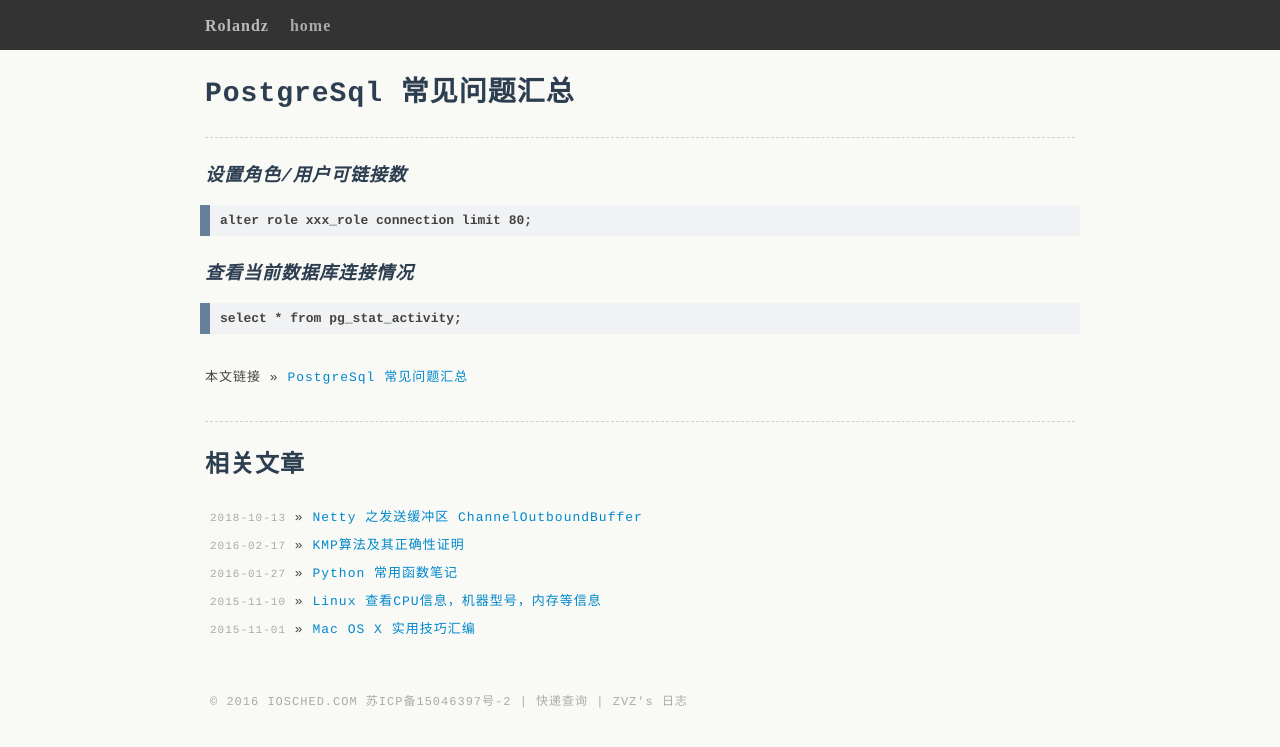
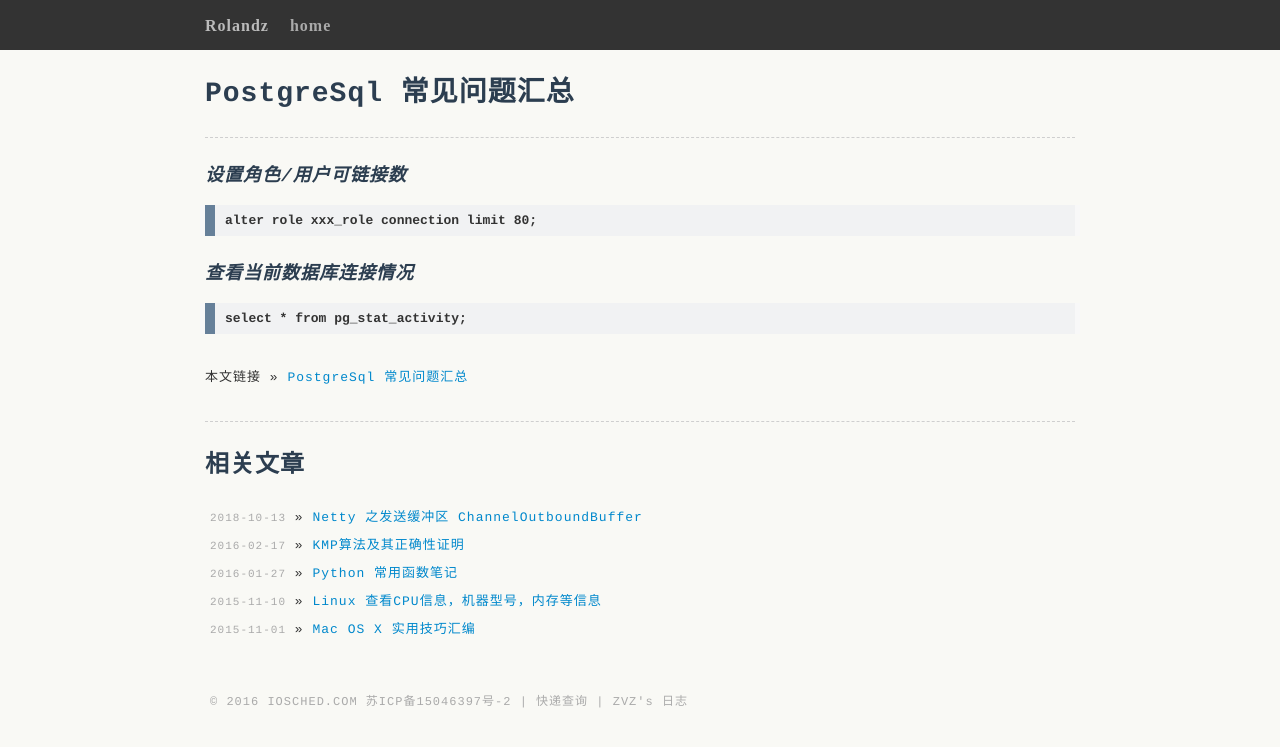
Before and after one commit to uxgnoz/uxgnoz.github.com, a Jekyll site: the page built from _posts/2016-11-09-postgresql-frq.md, in a window 1280 px wide. Shown: the top 747 px of the page. Built offline with Jekyll 4.4.1, drawn with Linux system fonts in a browser that asks for light colours; comment, search, counter and statistics services are not loaded.

Commit message:
screen.css

```diff
--- a/css/screen.css
+++ b/css/screen.css
@@ -20,7 +20,7 @@
   font: 15px Courier, 'Microsoft Yahei';
   /**font-size: small;*/
   text-align: left;
-  color: #444;
+  color: #333;
   letter-spacing: 1px;
 }
 
@@ -214,7 +214,7 @@
 #post pre {
   border-left: 10px solid rgba(102, 128, 153, 1);
   /*border-radius: 3px;*/
-  margin: 5px 0px 5px 0px;
+  margin: 5px 5px 5px 5px;
   background-color: rgba(102, 128, 153, 0.0470588);
   padding: 5px 5px 5px 10px;
   line-height: 20px;
```
